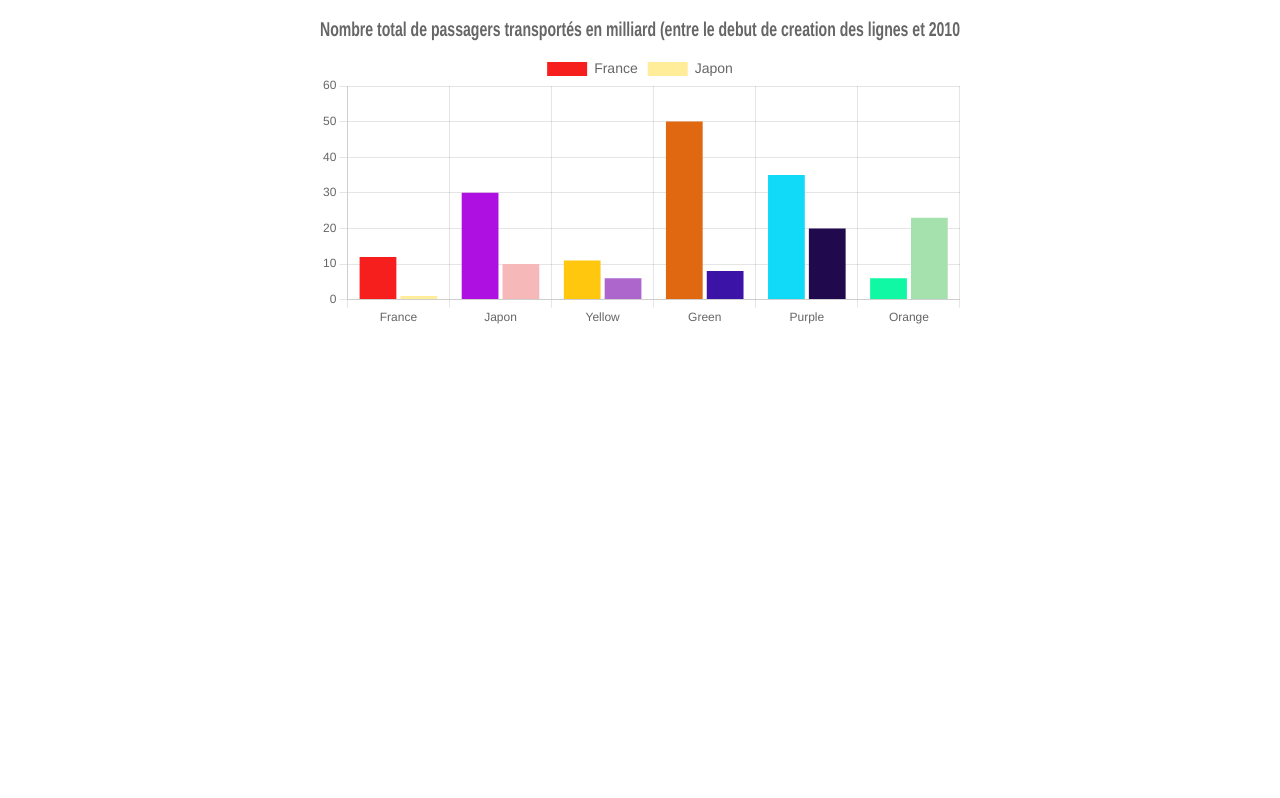
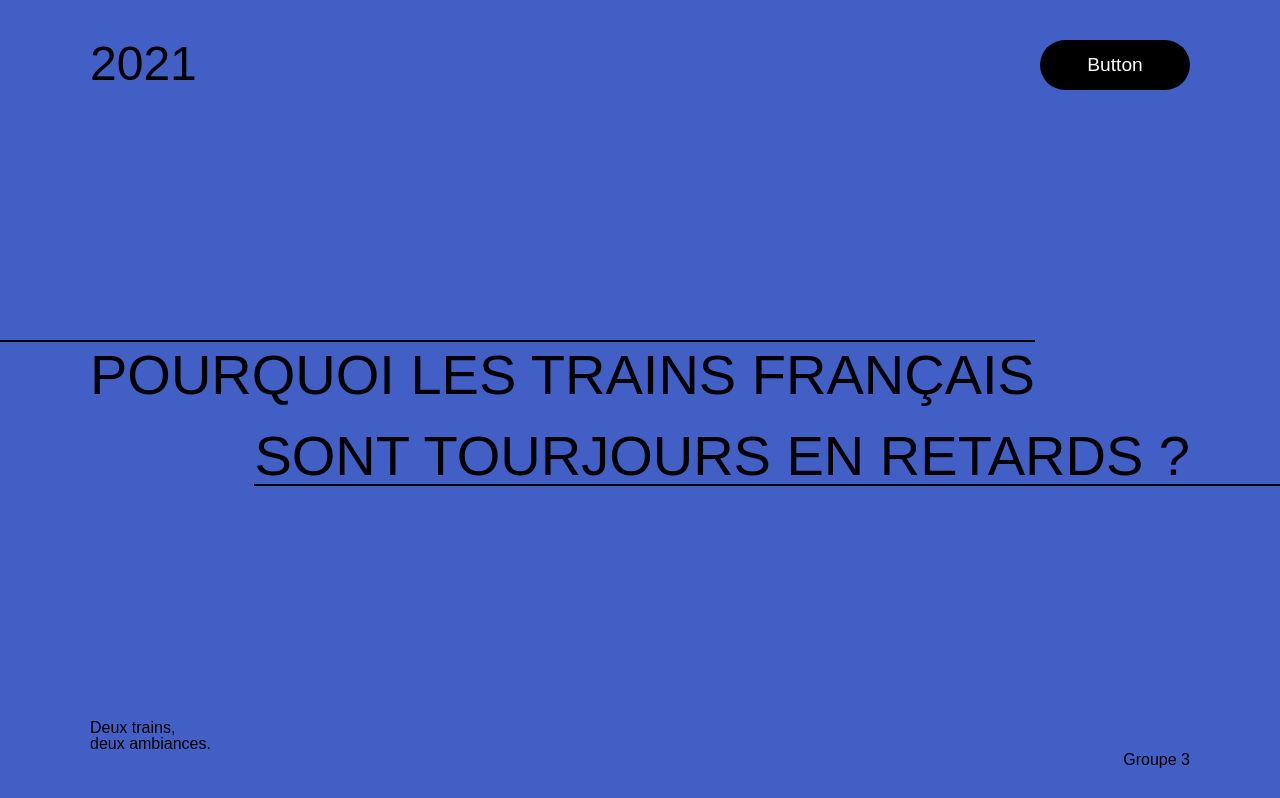
Before and after one commit to Noh4m/Projet-LGV, a plain HTML site: page index.html in a window 1280 px wide. Shown: the top 798 px of the page. Drawn offline with nearby package versions, Linux system fonts and the light colour scheme; a web font is replaced by a local one.

Commit message:
V1 of the site In progress

```diff
--- a/index.html
+++ b/index.html
@@ -1,95 +1,54 @@
 <!DOCTYPE html>
 <html lang="en">
+
 <head>
     <meta charset="UTF-8">
     <meta http-equiv="X-UA-Compatible" content="IE=edge">
-    <meta name="viewport" content="width=device-width, initial-scale=1.0">
+    <meta name="viewport" content="width=, initial-scale=1.0">
+    <link rel="stylesheet" href="style.css">
+    <link rel="stylesheet" href="reset.css">
+    <link rel="preconnect" href="https://fonts.gstatic.com">
+    <link href="https://fonts.googleapis.com/css2?family=Spinnaker&display=swap" rel="stylesheet">
+    <link rel="preconnect" href="https://fonts.gstatic.com">
+    <link href="https://fonts.googleapis.com/css2?family=Sen:wght@400;700;800&display=swap" rel="stylesheet">
+    <title>Document</title>
+</head>
 
-   <link rel="shortcut icon" href="#">
- <script src="https://cdnjs.cloudflare.com/ajax/libs/Chart.js/3.3.2/chart.min.js"></script>
-    <title>ChartJs</title>
-</head>
 <body>
-<div class="chart-container">
-    <canvas id="graph1"></canvas>
-</div>
 
-<script>
-var ctx = document.getElementById('graph1').getContext('2d');
 
-var data = {
-    labels: ['France', 'Japon', 'Yellow', 'Green', 'Purple', 'Orange'],
-       datasets:[
-          {
-            label:'France',
-              data: [12,30,11,50,35,6],
-              backgroundColor: [
-                '#F71E1E',
-                '#AD10E0',
-                '#FFC80F',
-                '#E06810',
-                '#11D9F8',
-                '#11F8A4'
-            ]},
-           {
-               label: 'Japon',
-               data: [1,10,6,8,20,23],
-               backgroundColor:[
-                   '#ffed99',
-                   '#f6b8b8',
-                   '#ac66cc',
-                   '#3b14a7',
-                   '#21094e',
-                   '#a5e1ad',
+    <main>
+        <section id="heroBanner">
+            <nav>
+                <span>2021</span>
+                <button>Button</button>
+            </nav>
+            <h2>POURQUOI LES TRAINS FRANÇAIS</h2>
+            <h2>SONT TOURJOURS EN RETARDS ?</h2>
 
-               ]
 
-           }
-       ]
-    }
+            <p>Deux trains, <br> deux ambiances.</p>
+            <p>Groupe 3</p>
+        </section>
+        <section id="roadMap">
+            <div id="trajet">
+                <h1>LE TRAJET</h1>
+                    <p>Vue Mondiale</p>
+                    <p>Introduction</p>
+                    <p>Introduction</p>
+                    <p>Introduction</p>
+                </div>
 
-var options = {
-     y: {
-         type: 'linear',
-            min: 0,
-            max: 60
-            },
 
-    plugins: {
-            title: {
-                display: true,
-                text: 'Nombre total de passagers transportés en milliard (entre le debut de creation des lignes et 2010',
-                font: {
-                        size: 20
-                    }
-            },
-            legend: {
-                labels: {
-                    // This more specific font property overrides the global property
-                    font: {
-                        size: 14
-                    }
-                }
-            }
-        }
-}
 
-var config =  {
-    type: 'bar',
-    data: data,
-    options: options
-    }
 
-var graph1 = new Chart(ctx, config)
-</script>
-<style>
-.chart-container{
-    position: relative;
-    margin: auto;
-    height: 50vh;
-    width: 50vw;
-}
-</style>
+            </div>
+            <div id="intro"></div>
+
+        </section>
+    </main>
+
 
 </body>
+
 </html>
--- /dev/null
+++ b/reset.css
@@ -0,0 +1,135 @@
+/* http://meyerweb.com/eric/tools/css/reset/
+   v2.0 | 20110126
+   License: none (public domain)
+*/
+
+html,
+body,
+div,
+span,
+applet,
+object,
+iframe,
+h1,
+h2,
+h3,
+h4,
+h5,
+h6,
+p,
+blockquote,
+pre,
+a,
+abbr,
+acronym,
+address,
+big,
+cite,
+code,
+del,
+dfn,
+em,
+img,
+ins,
+kbd,
+q,
+s,
+samp,
+small,
+strike,
+strong,
+sub,
+sup,
+tt,
+var,
+b,
+u,
+i,
+center,
+dl,
+dt,
+dd,
+ol,
+ul,
+li,
+fieldset,
+form,
+label,
+legend,
+table,
+caption,
+tbody,
+tfoot,
+thead,
+tr,
+th,
+td,
+article,
+aside,
+canvas,
+details,
+embed,
+figure,
+figcaption,
+footer,
+header,
+hgroup,
+menu,
+nav,
+output,
+ruby,
+section,
+summary,
+time,
+mark,
+audio,
+video {
+    margin: 0;
+    padding: 0;
+    border: 0;
+    font-size: 100%;
+    font: inherit;
+    vertical-align: baseline;
+}
+
+/* HTML5 display-role reset for older browsers */
+article,
+aside,
+details,
+figcaption,
+figure,
+footer,
+header,
+hgroup,
+menu,
+nav,
+section {
+    display: block;
+}
+
+body {
+    line-height: 1;
+}
+
+ol,
+ul {
+    list-style: none;
+}
+
+blockquote,
+q {
+    quotes: none;
+}
+
+blockquote:before,
+blockquote:after,
+q:before,
+q:after {
+    content: '';
+    content: none;
+}
+
+table {
+    border-collapse: collapse;
+    border-spacing: 0;
+}
--- /dev/null
+++ b/style.css
@@ -0,0 +1,129 @@
+:root {
+    /* COLOR */
+
+    /* Main color of the site */
+    --main-color: #425FC6;
+
+    /* FONT */
+
+    /* Font color */
+    --font-color: #000000;
+    /* Font use in the site */
+    --main-font-family: 'Spinnaker', sans-serif;
+    --sen-font-family: 'Sen', sans-serif;
+    /* Font Size */
+    --title-font-size: 3em;
+    --subtitle-font-size: 2.5em;
+
+}
+
+* {
+    font-family: var(--main-font-family);
+}
+
+#heroBanner {
+    background: var(--main-color);
+    height: 100vh;
+
+}
+
+#heroBanner nav {
+    display: flex;
+    flex-direction: row;
+    justify-content: space-between;
+
+}
+
+
+#heroBanner nav span {
+    font-size: var(--title-font-size);
+    color: var(--font-color);
+    width: 100px;
+    padding-top: 40px;
+    margin-left: 90px;
+}
+
+#heroBanner nav button {
+    float: right;
+    height: 50px;
+    width: 150px;
+    margin-top: 40px;
+    margin-right: 90px;
+    border-radius: 40px;
+    border: none;
+    background-color: var(--font-color);
+    color: #FFF;
+    font-size: 1.2em;
+}
+
+#heroBanner h2:nth-child(2) {
+    display: flex;
+    float: left;
+    margin-top: 250px;
+    padding-left: 90px;
+    padding-top: 5px;
+    border-top: solid 2px black;
+    font-size: 3.5em;
+}
+
+#heroBanner h2:nth-child(3) {
+    display: flex;
+    float: right;
+    padding-right: 90px;
+    padding-top: 5px;
+    margin-top: 20px;
+    border-bottom: solid 2px black;
+    font-size: 3.5em;
+}
+
+
+#heroBanner p:nth-child(4) {
+    display: flex;
+    margin-left: 90px;
+    margin-top: 630px;
+}
+
+#heroBanner p:nth-child(5) {
+    display: flex;
+    float: right;
+    margin-right: 90px;
+}
+
+#roadMap {
+    display: flex;
+}
+
+#trajet {
+    height: 100vh;
+    width: 50%;
+    background-color: #F1F1F1;
+    border-right: 2px solid #425FC6;
+}
+
+#trajet h1 {
+    margin-top: 50px;
+    margin-left: 90px;
+    font-family: var(--sen-font-family);
+    font-weight: 700;
+    font-size: var(--title-font-size);
+}
+
+#trajet p:nth-child(2) {
+    font-size: var(--subtitle-font-size);
+    padding-top: 100px;
+    margin-left: 400px;
+}
+
+#trajet p {
+    font-size: var(--subtitle-font-size);
+    padding-top: 100px;
+    margin-left: 150px;
+}
+
+
+#intro {
+    height: 100vh;
+    width: 50%;
+    background-color: #F1F1F1;
+
+}
```
